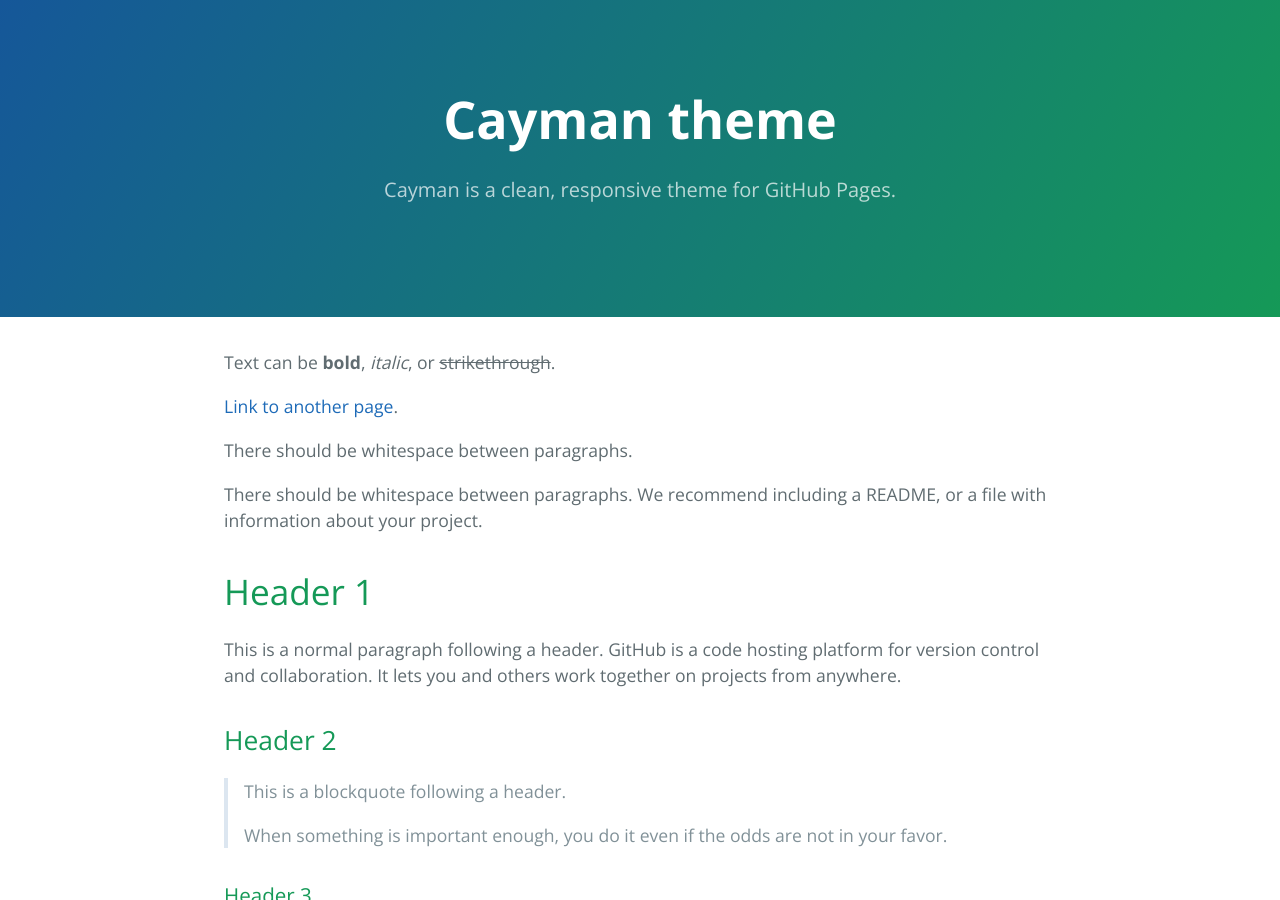
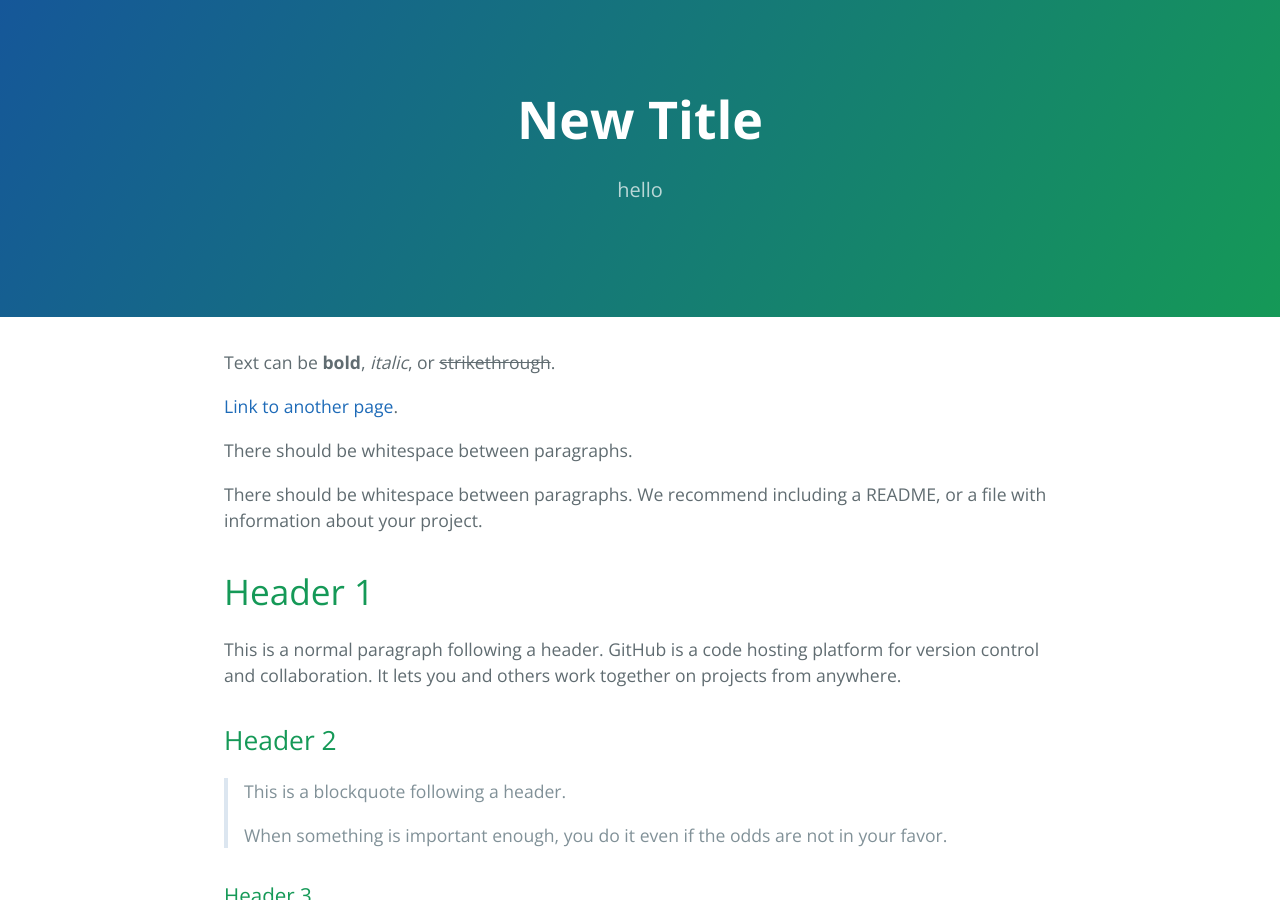
Before and after one commit to salyersashleigh/salyersashleigh.github.io, a Jekyll site: the page built from index.md, in a window 1280 px wide and 900 px high. Built offline with Jekyll 4.4.1, drawn with Linux system fonts in a browser that asks for light colours; our own code applies the rules of GitHub Pages for plain Markdown files.

Commit message:
Update index.md

```diff
--- a/index.md
+++ b/index.md
@@ -1,5 +1,6 @@
 ---
-layout: default
+title: New Title
+description: hello
 ---
 
 Text can be **bold**, _italic_, or ~~strikethrough~~.
```
